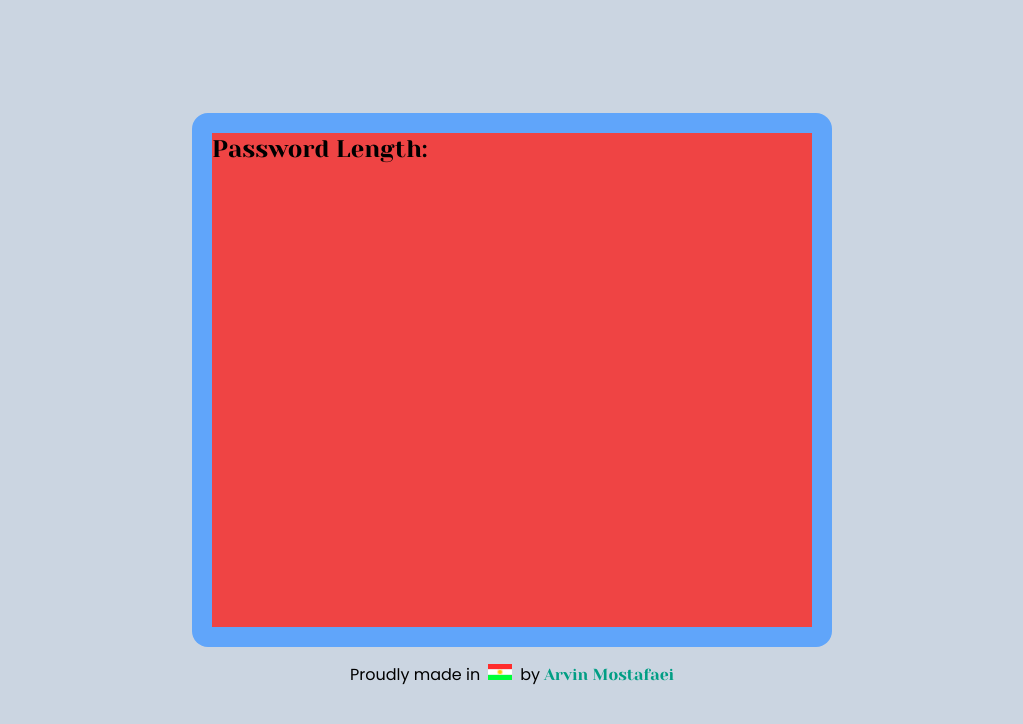
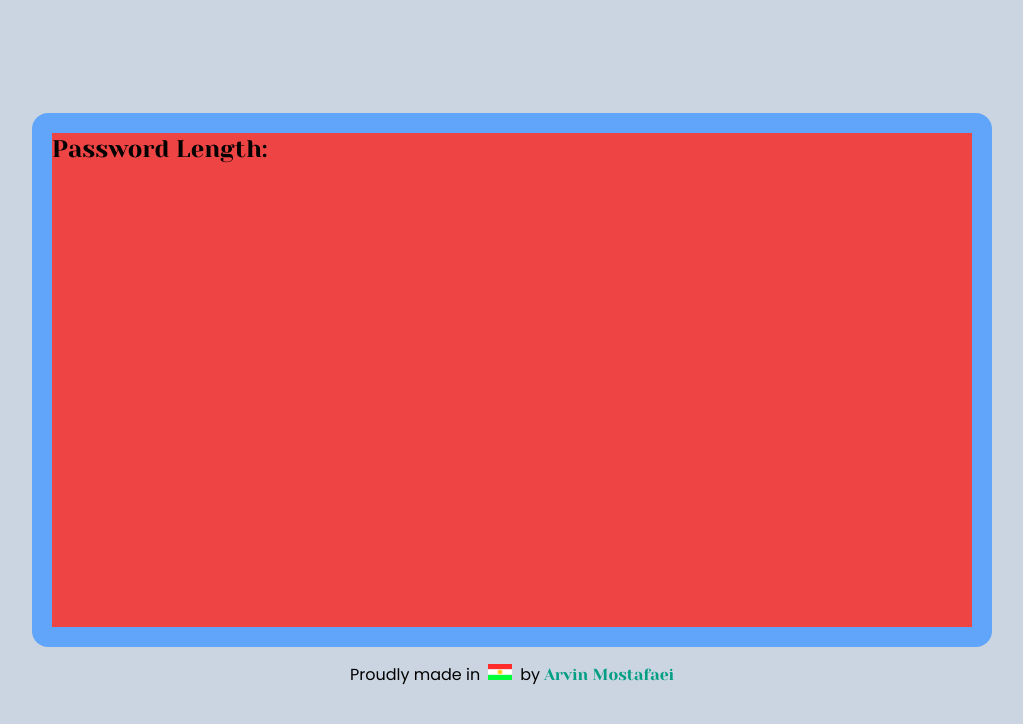
Before and after one commit to arviinmo/palora, a Next.js app: page / in a window 1280 px wide. Shown: the top 724 px of the page, without its empty margins (128-1151 px from the left). Built offline with nearby package versions, Linux system fonts and the light colour scheme.

Commit message:
change some default style

```diff
--- a/pages/index.js
+++ b/pages/index.js
@@ -12,7 +12,7 @@ export default function Home() {
         <link rel="icon" href="/favicon.ico" />
       </Head>
       <div className="w-3/3 bg-slate-300 flex flex-col items-center justify-center h-screen">
-        <div className="flex flex-row h-2/3 rounded-2xl place-items-center w-1/2 p-5 bg-blue-400">
+        <div className="flex flex-row h-2/3 rounded-2xl place-items-center lg:w-1/2 md:w-9/12 sm:w-11/12 p-5 bg-blue-400">
           <div className="w-full h-full bg-red-500">
             <PassGen />
           </div>
--- a/tailwind.config.js
+++ b/tailwind.config.js
@@ -5,6 +5,16 @@ module.exports = {
     "./sections/**/*.{js,ts,jsx,tsx}",
   ],
   theme: {
+    screens: {
+      'sm': '375px',
+      // => @media (min-width: 576px) { ... }
+
+      'md': '960px',
+      // => @media (min-width: 960px) { ... }
+
+      'lg': '1460px',
+      // => @media (min-width: 1440px) { ... }
+    },
     extend: {
       fontFamily: {
         Yeseva: ["'Yeseva One'", "cursive"],
```
